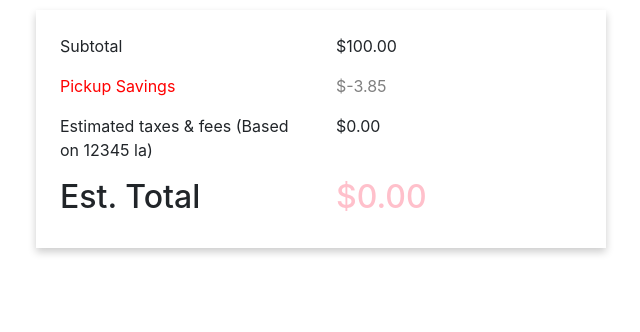
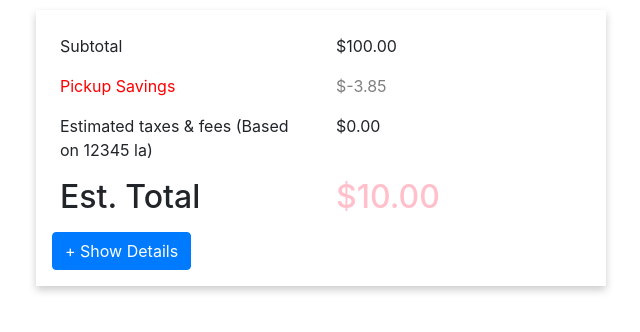
Before and after one commit to KhizerRehan/React-Shopping-Summary-Example, a React (Create React App) app: page / in a window 1280 px wide. Shown: the top 332 px of the page, without its empty margins (414-1054 px from the left). Built offline with nearby package versions, Linux system fonts and the light colour scheme.

Commit message:
cra-cart-app: used `ItemDetail` component

```diff
--- a/src/App.js
+++ b/src/App.js
@@ -5,6 +5,7 @@ import PickupSavings from './components/PickupSavings/PickupSavings';
 import TaxesFees from './components/TaxesFees/TaxesFees';
 import {Container, Row, Col} from 'react-bootstrap';
 import EstimatedTotal from './components/EstimatedTotal/EstimatedTotal';
+import ItemDetail from './components/ItemDetail/ItemDetail.jsx';
 
 import './App.css';
 
@@ -15,7 +16,8 @@ class App extends Component {
             total: 100,
             pickupSavings: -3.85,
             taxes: 0,
-            price: 0
+            price: 10,
+            qty:1
         }
     }
 
@@ -28,6 +30,7 @@ class App extends Component {
                         <PickupSavings price={this.state.pickupSavings.toFixed(2)}/>
                         <TaxesFees taxes={this.state.taxes.toFixed(2)}/>
                         <EstimatedTotal price={this.state.price.toFixed(2)}/>
+                        <ItemDetail {...this.state}/>
                     </Col>
                 </Row>
             </Container>
```
